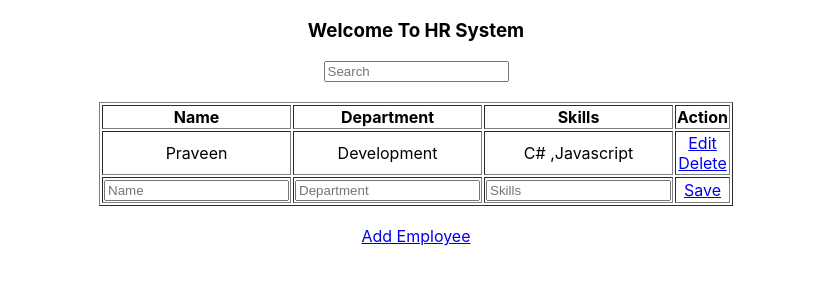
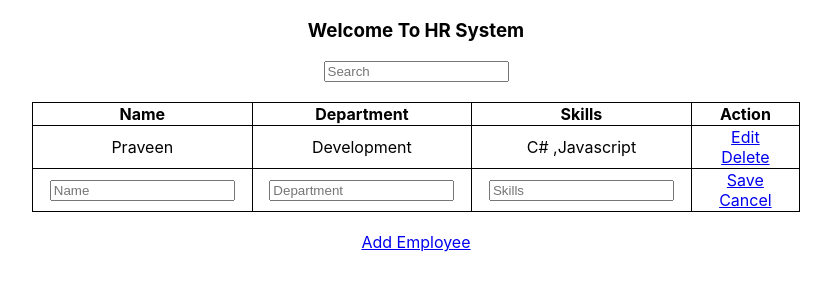
Before and after one commit to Praveen111/HR-employee-app, a React (Create React App) app: page / in a window 1280 px wide. Both pictures are taken after a click on the link "Add Employee". Shown: the top 300 px of the page, without its empty margins (224-1055 px from the left). Built offline with nearby package versions, Linux system fonts and the light colour scheme.

Commit message:
Bug fixes

```diff
--- a/src/App.css
+++ b/src/App.css
@@ -40,4 +40,18 @@
 .center {
   margin-right: auto;
   margin-left: auto;
+  width: 60%;
 }
+
+table {
+  border-collapse: collapse !important;
+}
+
+table  > tbody > tr > td {
+width: 10%;
+
+}
+
+table, tbody {
+  border: 1px solid black;
+}
--- a/src/App.js
+++ b/src/App.js
@@ -11,7 +11,7 @@ function App() {
   }]);
 
   useEffect(() => {
-  localStorage.setItem('rows',rows);
+  localStorage.setItem('rows',JSON.stringify(rows));
   return () => localStorage.removeItem('rows');
   },[])
   const [keyword,setKeyword] = useState('')
@@ -31,6 +31,7 @@ function App() {
 
   const newValues = (rows) =>{
     const values = rows;
+    console.log('new Values',rows);
     setRows([...values]);
     localStorage.setItem('rows',JSON.stringify(values));
   }
@@ -39,12 +40,11 @@ function App() {
     const rowsNew = [...rows];
     const i = rowsNew.indexOf(data)
     rowsNew.splice(i,1);
-    localStorage.setItem('rows',rowsNew);
+    localStorage.setItem('rows',JSON.stringify(rowsNew));
     setRows([...rowsNew]);
 
   }
 
-  console.log("Parent",rows);
   return (
     <div className="App">
     <h3>Welcome To HR System</h3>
--- a/src/components/Table.jsx
+++ b/src/components/Table.jsx
@@ -19,7 +19,6 @@ function Table(props) {
     const onChange = (e,i,field) => {
         let val = row.value;
           let value = {...val,[field] :e.target.value};
-          console.log("Val on change",val)
            setRow({key:i,value});
           setEditVaue(row.value);
     }
@@ -33,12 +32,13 @@ function Table(props) {
             rowsNew.splice(row.key,1,row.value);
             setNewValues(rowsNew);
             setRow({key:null,value:{}})
-            setEditVaue({})
+            setEditVaue({});
+            seteMode(false);
    }
 
-   const cancel = (data,i) => {
+   const cancel = (e,data,i) => {
     let rowsNew = rows;
-    rowsNew.splice(i,1,row.value);
+    rowsNew.pop();
     setNewValues(rowsNew)
     setEditVaue({});
     setRow({key:null,value:{}})
@@ -48,36 +48,34 @@ function Table(props) {
   return (
     <>
        <table border="1" className="center">
-           <thead>
+           <tr>
                <th>Name</th>
                <th>Department</th>
                <th>Skills</th>
                <th>Action</th>
-            </thead>
+            </tr>
            <tbody>
                    {rows.map((r,i) =>
-                    <>{(((!eMode &&   r.name!== '') || (editValue.name !== r.name))) ? <tr>
-                         {console.log('1st condition',i,row.key)}
-                        <td>{r.name === '' ?  <input value={row.value.name} placeholder="Name" onBlur={onEnter} onChange={(e) => onChange(e,i,'name')} /> : r.name}</td>
+                    <>{(((!eMode &&   r.name!== ''))) ? <tr>
+                        <td>{r.name === '' ?  <input placeholder="Name"  value={row.value.name}  onBlur={onEnter} onChange={(e) => onChange(e,i,'name')} /> : r.name}</td>
                    <td>{r.dept === '' ?  <input placeholder="Department" value={row.value.dept} onBlur={onEnter} onChange={(e) => onChange(e,i,'dept')} /> : r.dept}</td>
                    <td>{r.skills === '' ?  <input placeholder="Skills" value={row.value.skills} onBlur={onEnter} onChange={(e) => onChange(e,i,'skills')} /> : r.skills}</td>
                    {(r.name !== '') ?  (<td><a href="#" onClick={(e) => onEdit(e,r,i)}>Edit</a><br/>
                    <a href="#" onClick={( e) => onDelete(e,r)}>Delete</a></td>) : (    <td>
 
                            <a href="#" onClick={() => saveValue(r,i)}>Save</a>
-                           {/* <br />
-                             <a href="#" onClick={(e) => cancel(e)}>Cancel</a> */}
+                           <br />
+                             <a href="#" onClick={(e) => cancel(e,r,i)}>Cancel</a>
                            </td>
                            )}
                    </tr> : <tr>
-                   {console.log('2nd condition',i,row.value.name)}
                        <td> <input value={row.value.name} placeholder="Name" onBlur={(e) =>onEnter(e,i,'name')} onChange={(e) => onChange(e,i,'name')} /></td>
                        <td> <input value={row.value.dept} placeholder="Department" onBlur={(e) =>onEnter(e,i,'dept')} onChange={(e) => onChange(e,i,'dept')} /></td>
                        <td> <input value={row.value.skills} placeholder="Skills" onBlur={(e) =>onEnter(e,i,'skills')} onChange={(e) => onChange(e,i,'skills')} /></td>
                        <td>
                            <a href="#" onClick={() => saveValue(r,i)}>Save</a>
-                           {/* <br />
-                             <a href="#" onClick={(e) => cancel(e)}>Cancel</a> */}
+                           <br />
+                             <a href="#" onClick={(e) => cancel(e,r,i)}>Cancel</a>
                            </td>
                        </tr>}
                    </>)
```
